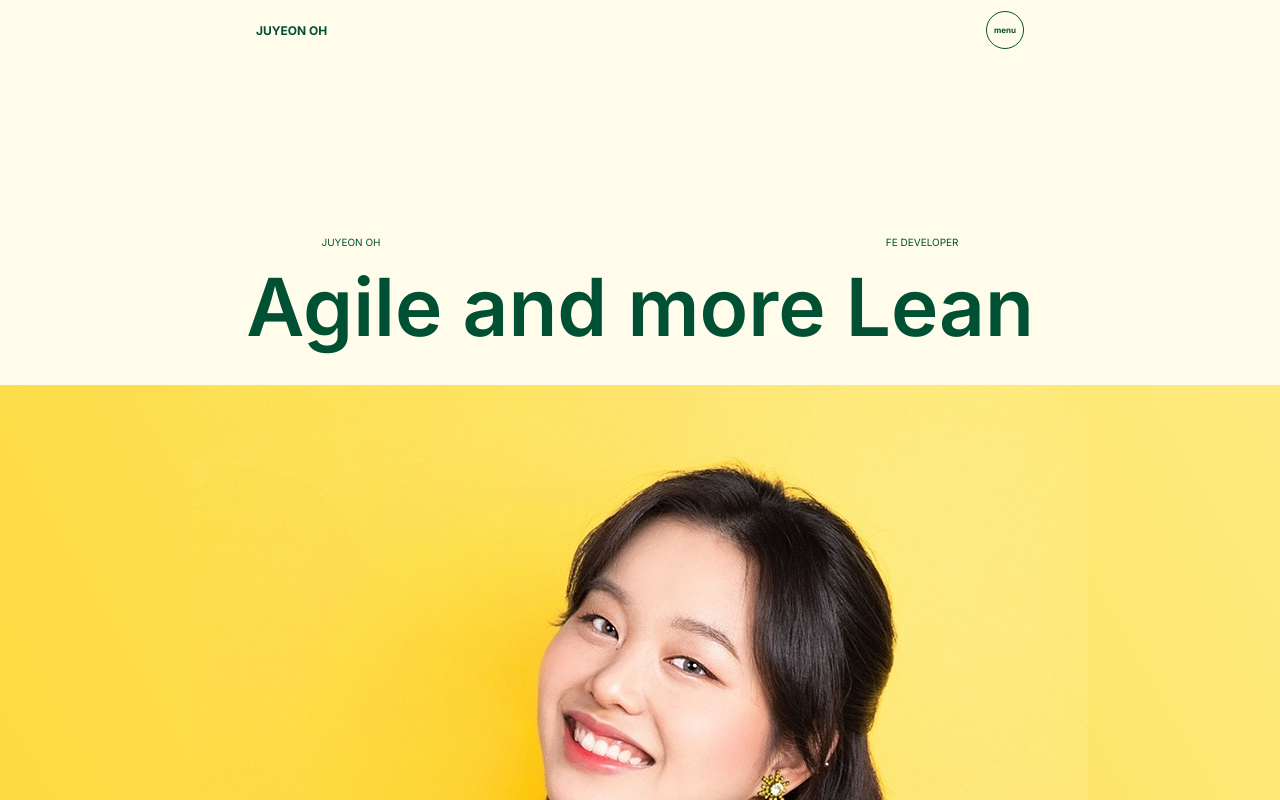
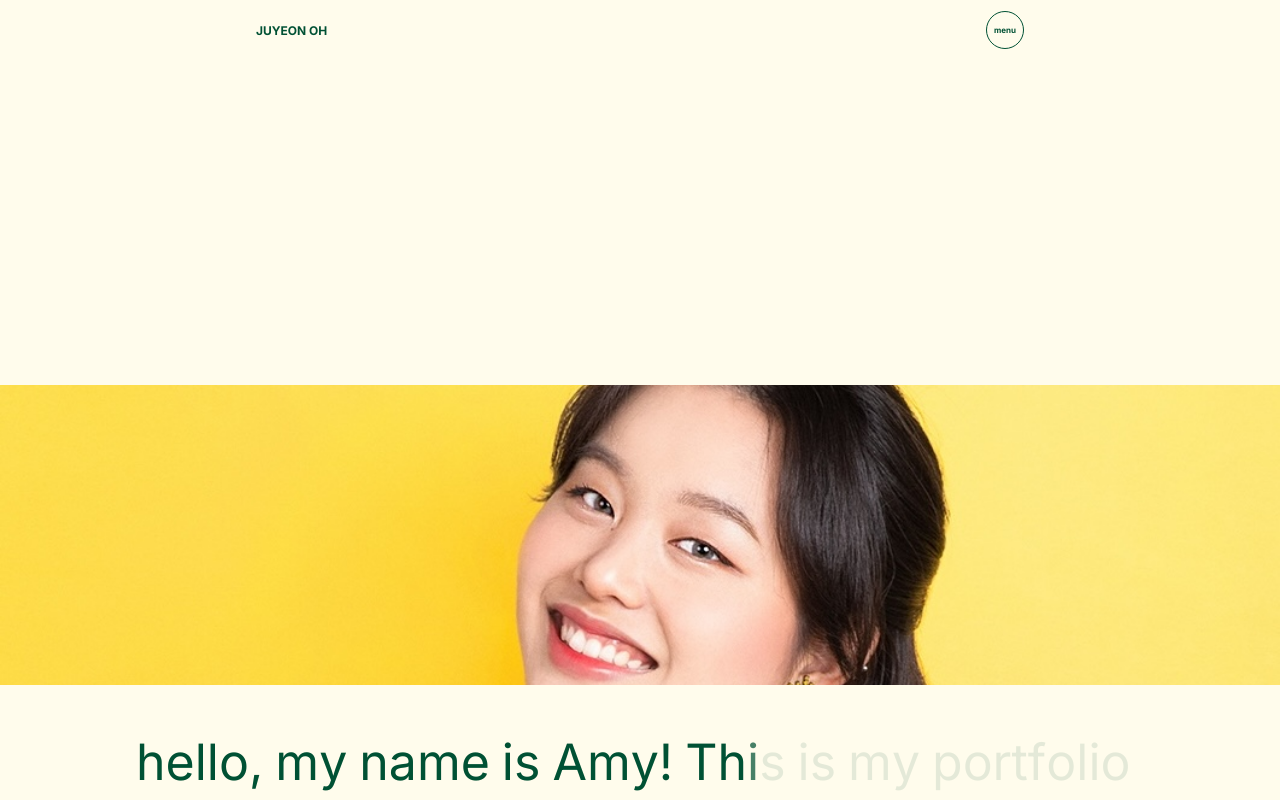
Before and after one commit to 55555-Jyeon/portfolio, a Next.js app: page /Amy in a window 1280 px wide. Shown: the top 800 px of the page. Built offline with nearby package versions, Linux system fonts and the light colour scheme.

Commit message:
image animation

```diff
--- a/src/app/Amy/mypage.module.css
+++ b/src/app/Amy/mypage.module.css
@@ -22,19 +22,22 @@
   font-weight: 600;
   margin-bottom: 30px;
 }
+.blank {
+  padding: 0 12px;
+}
+
 .ImageBg {
-  width: 100vw;
-  height: 600px;
   display: flex;
   justify-content: center;
-  background: linear-gradient(240deg, #feea7e, #fdd93b);
+  /* background: linear-gradient(240deg, #feea7e, #fdd93b); */
 }
 .ImageContainer {
-  width: 70%;
-  height: 600px;
-  overflow: hidden;
   display: flex;
   justify-content: center;
+  overflow: hidden;
+  transition: all 0.6s ease-in-out;
 }
-.ImageContainer img {
+.profile {
+  width: inherit;
+  height: inherit;
 }
--- a/src/app/Amy/page.tsx
+++ b/src/app/Amy/page.tsx
@@ -1,26 +1,70 @@
 "use client";
 
 import style from "./mypage.module.css";
+import Image from "next/image";
 import profile from "../../../public/profile.jpg";
-import Image from "next/image";
-import { motion } from "framer-motion";
 import Characters from "./_component/Character";
+import { delay, motion } from "framer-motion";
 
 const paragraph =
   "hello, my name is Amy! This is my portfolio website, created by NextJS and typescript.";
+const transition = { duration: 1.2, ease: [0.6, 0.01, -0.05, 0.9] };
 
 export default function Mypage() {
   return (
-    <motion.main className={style.main}>
-      <div className={style.textbox}>
+    <motion.main
+      initial="initial"
+      animate="animate"
+      exit="exit"
+      className={style.main}
+    >
+      <motion.div initial={{ opacity: 0 }} className={style.textbox}>
         <span>JUYEON OH</span>
         <span>FE DEVELOPER</span>
-      </div>
-      <p className={style.value}>Agile and more Lean</p>
+      </motion.div>
+      <motion.p initial={{ opacity: 0 }} className={style.value}>
+        <span>A</span>
+        <span>g</span>
+        <span>i</span>
+        <span>l</span>
+        <span>e</span>
+        <span className={style.blank} />
+        <span>a</span>
+        <span>n</span>
+        <span>d</span>
+        <span className={style.blank} />
+        <span>m</span>
+        <span>o</span>
+        <span>r</span>
+        <span>e</span>
+        <span className={style.blank} />
+        <span>L</span>
+        <span>e</span>
+        <span>a</span>
+        <span>n</span>
+      </motion.p>
       <div className={style.ImageBg}>
-        <div className={style.ImageContainer}>
-          <Image src={profile} alt="profile image" />
-        </div>
+        <motion.div
+          initial={{ y: "-50%", width: 296, height: 356 }}
+          animate={{
+            y: 0,
+            width: "100vw",
+            height: window.innerWidth > 1440 ? 600 : 300,
+            transition: { delay: 0.2, ...transition },
+          }}
+          className={style.ImageContainer}
+        >
+          <motion.div
+            initial={{ scale: 1 }}
+            animate={{
+              transition: { delay: 0.2, ...transition },
+            }}
+            style={{
+              background: "url(/profile.jpg) center 14% / cover no-repeat",
+            }}
+            className={style.profile}
+          />
+        </motion.div>
       </div>
       <Characters value={paragraph} />
       <div></div>
--- a/src/app/page.module.css
+++ b/src/app/page.module.css
@@ -9,22 +9,22 @@
   display: flex;
   justify-content: center;
   align-items: center;
-  width: 20%;
+  width: 296px;
+  height: 356px;
   overflow: hidden;
 }
 .ImageContainer div {
   transition: all 0.6s ease-in-out;
 }
 .profile {
-  width: 100%;
-  height: fit-content;
+  width: 296px;
+  height: 356px;
 }
-
 .textbox {
   display: flex;
   flex-direction: row;
-  justify-content: space-around;
-  width: 30%;
+  justify-content: space-between;
+  width: 296px;
   margin-top: 10px;
   transition: all 0.4s ease-in-out;
 }
--- a/src/app/page.tsx
+++ b/src/app/page.tsx
@@ -13,11 +13,9 @@ export default function Home() {
     <AnimatePresence mode="wait">
       <main className={style.main}>
         <div className={style.ImageContainer}>
-          <motion.div
-            onClick={() => router.push("/Amy")}
-            whileHover={{ scale: 1.1 }}
-          >
+          <motion.div whileHover={{ scale: 1.1 }}>
             <Image
+              onClick={() => router.push("/Amy")}
               src={profile}
               className={style.profile}
               alt="profile image"
```
